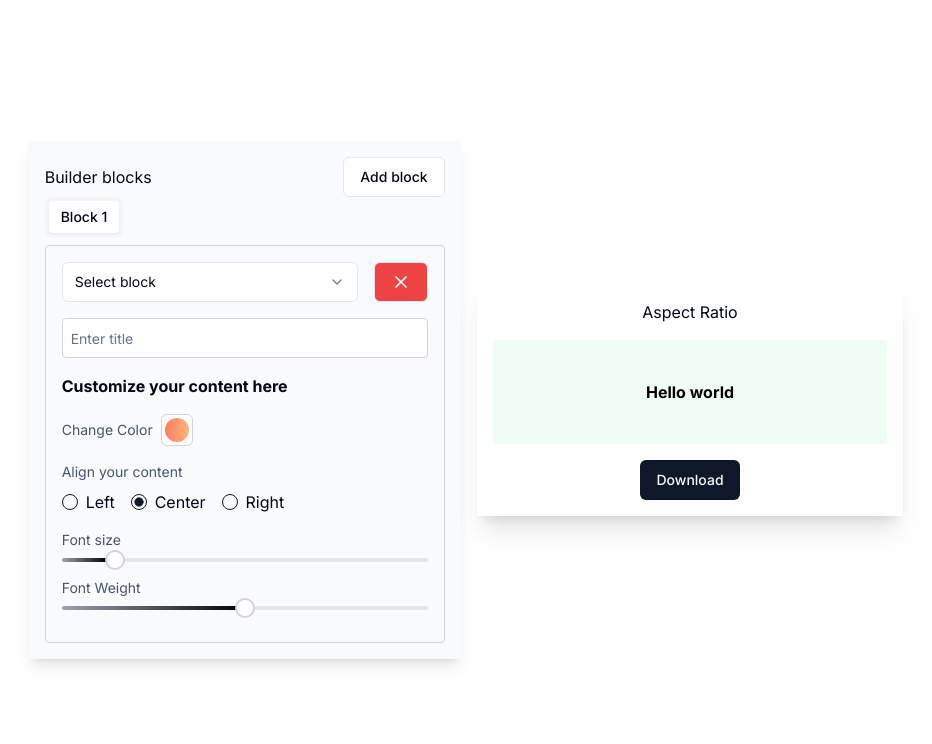
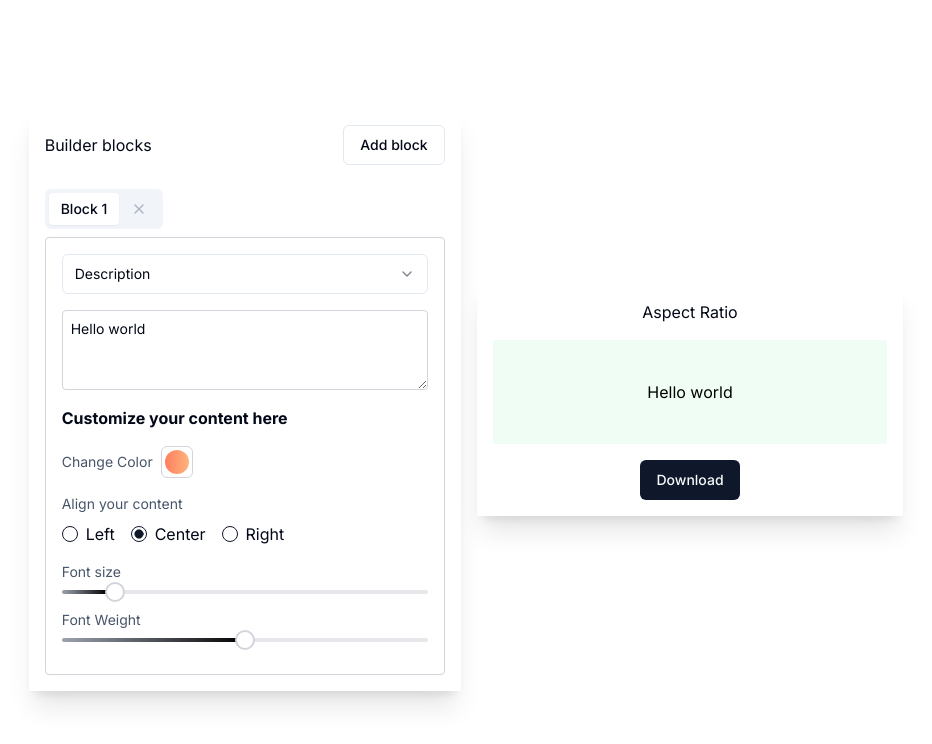
Before and after one commit to komal-m-raut/post-maker, a Next.js app: page / in a window 1280 px wide. Shown: the top 744 px of the page, without its empty margins (174-1106 px from the left). Built offline with nearby package versions, Linux system fonts and the light colour scheme.

Commit message:
fix: resolve tab change issue

```diff
--- a/src/page-section/builder/Field.tsx
+++ b/src/page-section/builder/Field.tsx
@@ -1,3 +1,5 @@
+"use client";
+
 import { Input } from "@/components/ui/input";
 import {
   Select,
@@ -54,7 +56,8 @@ const getBlock = (
   type: IField["type"],
   updateField: (field: IField) => void,
   updateStyleState: (styleType: StyleType, value: string | number) => void,
-  customStyles: IField["style"]
+  customStyles: IField["style"],
+  content: string
 ) => {
   switch (type) {
     case "title":
@@ -64,6 +67,7 @@ const getBlock = (
             type="text"
             placeholder="Enter title"
             className="w-full p-2 border border-gray-300 rounded"
+            value={content}
             onChange={(e) => {
               updateField({
                 type: "title",
@@ -103,6 +107,7 @@ const getBlock = (
           <Textarea
             placeholder="Enter description"
             className="w-full p-2 border border-gray-300 rounded"
+            value={content}
             onChange={(e) => {
               updateField({
                 type: "description",
@@ -141,6 +146,7 @@ const getBlock = (
           <Textarea
             placeholder="Enter code"
             className="w-full p-2 border border-gray-300 rounded"
+            value={content}
             onChange={(e) => {
               updateField({
                 type: "code",
@@ -157,6 +163,7 @@ const getBlock = (
           <Input
             type="text"
             placeholder="Enter username"
+            value={content}
             className="w-full p-2 border border-gray-300 rounded"
             onChange={(e) => {
               updateField({
@@ -195,11 +202,12 @@ const getBlock = (
   }
 };
 
-const Field: React.FC<
-  IField & { updateField: (field: IField) => void } & {
-    removeField: (index: number) => void;
-  }
-> = ({ style, content, type, updateField, removeField }) => {
+const Field: React.FC<IField & { updateField: (field: IField) => void }> = ({
+  style,
+  content,
+  type,
+  updateField,
+}) => {
   const [fieldType, setFieldType] = useState(type);
   const updateStyleState = (styleType: StyleType, value: string | number) => {
     updateField({
@@ -212,7 +220,10 @@ const Field: React.FC<
   return (
     <div className="p-4 border border-gray-300 rounded">
       <div className="flex gap-4">
-        <Select onValueChange={(type: IField["type"]) => setFieldType(type)}>
+        <Select
+          value={fieldType}
+          onValueChange={(type: IField["type"]) => setFieldType(type)}
+        >
           <SelectTrigger className="min-w-[180px] mb-4">
             <SelectValue placeholder="Select block" />
           </SelectTrigger>
@@ -224,15 +235,8 @@ const Field: React.FC<
             ))}
           </SelectContent>
         </Select>
-        <Button
-          variant="outline"
-          className={cn("bg-red-500 text-white")}
-          onClick={() => removeField(0)}
-        >
-          <XIcon size={20} />
-        </Button>
       </div>
-      {getBlock(fieldType, updateField, updateStyleState, style)}
+      {getBlock(fieldType, updateField, updateStyleState, style, content)}
     </div>
   );
 };
--- a/src/page-section/builder/StyleControllers.tsx
+++ b/src/page-section/builder/StyleControllers.tsx
@@ -1,3 +1,5 @@
+'use client'
+
 import { cn } from "@/lib/utils";
 import { Slider } from "@/components/ui/slider";
 import { RadioGroup, RadioGroupItem } from "@/components/ui/radio-group";
--- a/src/page-section/builder/builder.tsx
+++ b/src/page-section/builder/builder.tsx
@@ -1,15 +1,18 @@
 "use client";
+
 import React, { useState } from "react";
 import { IField } from "@/types/builder";
 import { Button } from "@/components/ui/button";
 import { Renderer } from "./renderer/Renderer";
 import Field from "./Field";
 import { Tabs, TabsContent, TabsList, TabsTrigger } from "@/components/ui/tabs";
+import { cn } from "@/lib/utils";
+import { XIcon } from "lucide-react";
 
 const Builder = () => {
   const [fields, setFields] = useState<IField[]>([
     {
-      type: "title",
+      type: "description",
       content: "Hello world",
       style: {
         fontSize: undefined,
@@ -35,22 +38,21 @@ const Builder = () => {
       return updatedFields;
     });
     setActiveTab((prevActiveTab) => {
-      if (prevActiveTab === `tab-${index}`) {
-        if (index > 0) {
+      if (index === 0 && fields.length > 1) {
+        return `tab-0`;
+      } else if (index > 0 && index < fields.length - 1) {
+        return `tab-${index}`;
+      } else if (index === fields.length - 1 && fields.length > 1) {
         return `tab-${index - 1}`;
-        } else if (index < fields.length - 1) {
-          return `tab-${index + 1}`;
       } else {
         return "";
       }
-      }
-      return prevActiveTab;
     });
   };
 
   return (
     <div className="flex justify-center items-center min-h-screen">
-      <div className="bg-slate-50 p-4 mr-4 min-w-96 h-auto shadow-lg">
+      <div className="p-4 mr-4 min-w-96 h-auto shadow-xl">
         <div className="flex justify-between items-center w-full">
           <h1>Builder blocks</h1>
           <Button
@@ -61,7 +63,7 @@ const Builder = () => {
                 ...prev,
                 {
                   type: "description",
-                  content: "Hello world",
+                  content: "",
                   style: {
                     fontSize: undefined,
                     fontWeight: undefined,
@@ -76,36 +78,46 @@ const Builder = () => {
             Add block
           </Button>
         </div>
-
-        {fields.length > 0 && (
         <Tabs
           value={activeTab}
           onValueChange={setActiveTab}
-            className="w-[400px]"
+          className="w-[400px] mt-6"
         >
           <TabsList>
             {fields.map((_, index) => (
+              <div
+                key={`trigger-container-${index}`}
+                className="flex items-center"
+              >
                 <TabsTrigger key={`trigger-${index}`} value={`tab-${index}`}>
                   Block {index + 1}
                 </TabsTrigger>
+                <Button
+                  size="sm"
+                  variant="ghost"
+                  className={cn("hover:bg-transparent")}
+                  onClick={(e) => {
+                    e.stopPropagation(); // Prevent switching to the tab when clicking the remove button
+                    removeField(index);
+                  }}
+                  disabled={fields.length === 1}
+                >
+                  <XIcon size={16} />
+                </Button>
+              </div>
             ))}
           </TabsList>
           {fields.map((field, index) => (
             <TabsContent key={`content-${index}`} value={`tab-${index}`}>
               <Field
                 {...field}
-                  updateField={(updatedField) =>
-                    updateField(updatedField, index)
-                  }
-                  removeField={() => removeField(index)}
+                updateField={(updatedField) => updateField(updatedField, index)}
               />
             </TabsContent>
           ))}
         </Tabs>
-        )}
       </div>
       <Renderer fields={fields} />
-
     </div>
   );
 };
--- a/src/page-section/builder/renderer/Renderer.tsx
+++ b/src/page-section/builder/renderer/Renderer.tsx
@@ -1,3 +1,5 @@
+'use client'
+
 import { IField } from "@/types/builder";
 import React, { useId, useRef } from "react";
 import { FieldRenderer } from "./FieldRenderer";
```
Lines whose indentation alone changed are shown as unchanged.
